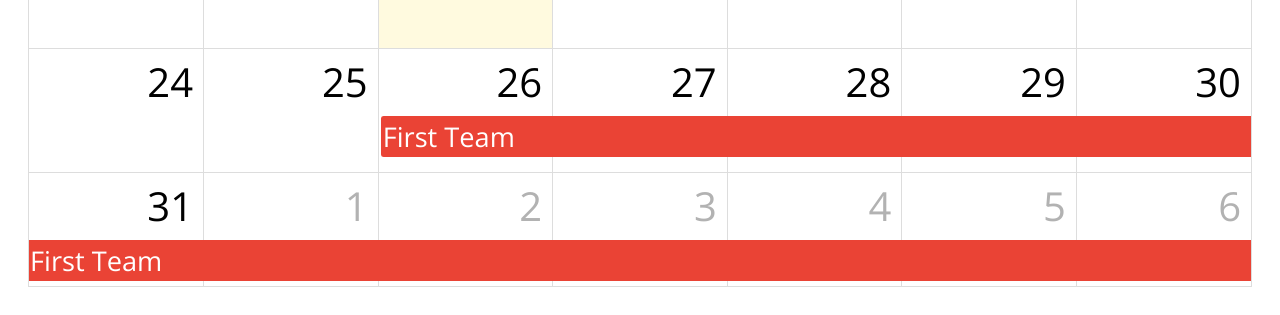
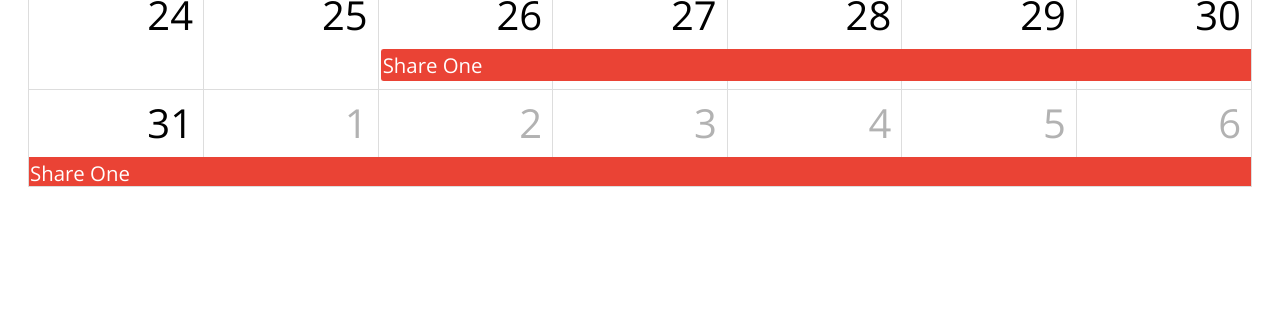
Before and after one commit to VictoriaParkHub/Calendar, a plain HTML site: page index.html in a window 1280 px wide. Shown: the part 763-1078 px from the top of the page. After the commit the page ends 978 px from the top, so only its background shows below. Drawn offline with nearby package versions, Linux system fonts and the light colour scheme.

Commit message:
Edit day

```diff
--- a/fullcalendar/main.css
+++ b/fullcalendar/main.css
@@ -504,7 +504,7 @@ a.fc-event:hover {
 .fc-event .fc-event-main {
     position: relative;
     z-index: 2;
-    font-size: 2em;
+    font-size: 1.5em;
   }
 /* dragging */
 /* ---------------------------------------------------------------------------------------------------- */
--- a/index.html
+++ b/index.html
@@ -19,7 +19,7 @@
                     right: 'today,dayGridMonth'
                 },
 
-                contentHeight: 800,
+                contentHeight: 700,
 
                 selectable: true,
                 selectMirror: true,
@@ -98,101 +98,120 @@
                 dayMaxEvents: true, // allow "more" link when too many events
                 // 이벤트 객체 필드 document : https://fullcalendar.io/docs/event-object
                 events: [
+                    //끝나는 날을 하루 더 늦게 설정해야 됨
                     {
-                    title: 'First Team',
+                    title: 'Share One',
                     start: '2024-03-26',
-                    end: '2024-04-14',
+                    end: '2024-04-15',
                     color:'#EA4335'
                     },
                     {
-                    title: 'Second Team',
+                    title: 'Share Two',
                     start: '2024-04-16',
-                    end: '2024-05-05',
+                    end: '2024-05-06',
                     color:'#4285F4'
                     },
                     {
-                    title: 'Third Team',
+                    title: 'Share Three',
                     start: '2024-05-07',
-                    end: '2024-05-26',
+                    end: '2024-05-27',
                     color:'#34A853'
                     },
                     {
-                    title: 'First Team',
+                    title: 'Share One',
                     start: '2024-05-28',
-                    end: '2024-06-16',
+                    end: '2024-06-17',
                     color:'#EA4335'
                     },
                     {
-                    title: 'Second Team',
+                    title: 'Share Two',
                     start: '2024-06-18',
-                    end: '2024-07-07',
+                    end: '2024-07-08',
                     color:'#4285F4'
                     },
                     {
-                    title: 'Third Team',
+                    title: 'Share Three',
                     start: '2024-07-09',
-                    end: '2024-07-28',
+                    end: '2024-07-29',
                     color:'#34A853'
                     },
                     {
-                    title: 'First Team',
+                    title: 'Share One',
                     start: '2024-07-30',
-                    end: '2024-08-18',
+                    end: '2024-08-19',
                     color:'#EA4335'
                     },
                     {
-                    title: 'Second Team',
+                    title: 'Share Two',
                     start: '2024-08-20',
-                    end: '2024-09-08',
+                    end: '2024-09-09',
                     color:'#4285F4'
                     },
                     {
-                    title: 'Third Team',
+                    title: 'Share Three',
                     start: '2024-09-10',
-                    end: '2024-09-29',
+                    end: '2024-09-30',
                     color:'#34A853'
                     },
                     {
-                    title: 'First Team',
+                    title: 'Share One',
                     start: '2024-10-01',
-                    end: '2024-10-20',
+                    end: '2024-10-21',
                     color:'#EA4335'
                     },
                     {
-                    title: 'Second Team',
+                    title: 'Share Two',
                     start: '2024-10-22',
-                    end: '2024-11-10',
+                    end: '2024-11-11',
                     color:'#4285F4'
                     },
                     {
-                    title: 'Third Team',
+                    title: 'Share Three',
                     start: '2024-11-12',
-                    end: '2024-12-01',
+                    end: '2024-12-02',
                     color:'#34A853'
                     },
                     {
-                    title: 'First Team',
+                    title: 'Share One',
                     start: '2024-12-03',
-                    end: '2024-12-22',
+                    end: '2024-12-23',
                     color:'#EA4335'
                     },
                     {
-                    title: 'Second Team',
+                    title: 'Share Two',
                     start: '2024-12-24',
-                    end: '2025-01-12',
+                    end: '2025-01-13',
                     color:'#4285F4'
                     },
                     {
-                    title: 'Third Team',
+                    title: 'Share Three',
                     start: '2025-01-14',
-                    end: '2025-02-02',
+                    end: '2025-02-03',
                     color:'#34A853'
                     },
                     {
                     title: 'Maintenance',
                     start: '2025-02-04',
-                    end: '2025-02-23',
+                    end: '2025-02-29',
                     color:'#FBBC04'
+                    },
+                    {
+                    title: 'Share One',
+                    start: '2025-03-04',
+                    end: '2025-03-23',
+                    color:'#EA4335'
+                    },
+                    {
+                    title: 'Share Two',
+                    start: '2025-03-25',
+                    end: '2025-04-13',
+                    color:'#4285F4'
+                    },
+                    {
+                    title: 'Share Three',
+                    start: '2025-04-15',
+                    end: '2025-05-04',
+                    color:'#34A853'
                     }
                 ]
             });
```
